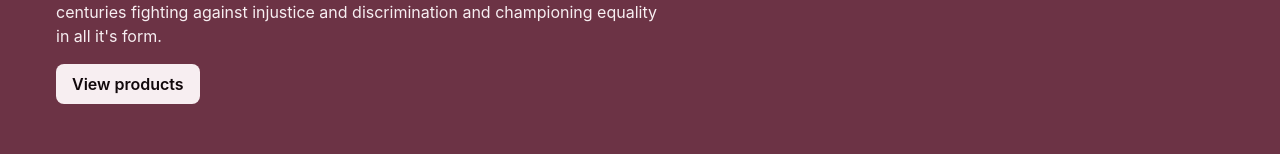
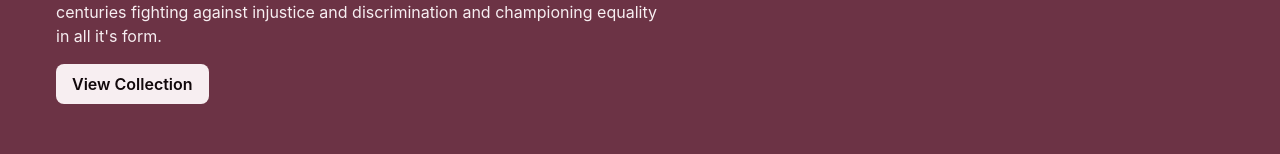
Before and after one commit to exuseric/atomella, a Next.js app: page / in a window 1280 px wide. Shown: the part 770-924 px from the top of the page. Built offline with nearby package versions, Linux system fonts and the light colour scheme.

Commit message:
fix data structure

```diff
--- a/components/FeaturedSection/index.js
+++ b/components/FeaturedSection/index.js
@@ -6,42 +6,48 @@ import productImage from '/assets/img/tee-transformed (1).png';
 
 const featured = {
   title: 'Unbowed',
+  slug: 'unbowed',
   description:
     "Celebrating the strength, resilience and determination of women across the centuries fighting against injustice and discrimination and championing equality in all it's form.",
-  callToAction: {
-    title: 'View products',
-    link: '/products/collection?collection=unbowed',
-  },
-  modelImage: {
-    title: 'model image',
-    slug: '/products/collection?collection=unbowed',
+  model: {
+    title: 'Model wearing unbowed t-shirt',
+    cover: {
       url: modelImage,
       alternativeText: 'model wearing atomella design',
     },
-  productImage: [
+  },
+  products: [
     {
-      title: 'product',
-      slug: 'products/collection/?collection=unbowed&type=t-shirt',
+      title: 'unbowed unisex t-shirt',
+      slug: 'unbowed-unisex-t-shirt',
+      cover: {
         url: productImage,
         alternativeText: 'product',
       },
+    },
     {
-      title: 'product',
-      slug: 'products/collection/?collection=unbowed&type=t-shirt',
+      title: 'unbowed unisex t-shirt',
+      slug: 'unbowed-unisex-t-shirt',
+      cover: {
         url: productImage,
         alternativeText: 'product',
       },
+    },
     {
-      title: 'product',
-      slug: 'products/collection/?collection=unbowed&type=t-shirt',
+      title: 'unbowed unisex t-shirt',
+      slug: 'unbowed-unisex-t-shirt',
+      cover: {
         url: productImage,
         alternativeText: 'product',
       },
+    },
     {
-      title: 'product',
-      slug: 'products/collection/?collection=unbowed&type=t-shirt',
+      title: 'unbowed unisex t-shirt',
+      slug: 'unbowed-unisex-t-shirt',
+      cover: {
         url: productImage,
         alternativeText: 'product',
+      },
     },
   ],
 };
@@ -54,44 +60,41 @@ export default function FeaturedSection() {
           <h2 className={s.header__title}>{featured.title}</h2>
           <p className={s.header__description}>{featured.description}</p>
         </div>
-        <Link href={featured.callToAction.link}>
-          <a className={`link ${s.header__link}`}>
-            {featured.callToAction.title}
-          </a>
+        <Link href={`/collection/${featured.slug}`}>
+          <a className={`link ${s.header__link}`}>View Collection</a>
         </Link>
       </header>
 
       <div className="container">
         <article className={s['product-grid']}>
-          <Link href={featured.modelImage.slug}>
+          <Link href={`/collection/${featured.slug}`}>
             <a className={`${s['product-card']} ${s['product-card--large']}`}>
               <Image
-                alt="model"
-                src={featured.modelImage.url}
+                src={featured.model.cover.url}
+                alt={featured.model.cover.alternativeText}
                 layout="fill"
                 objectFit="cover"
                 objectPosition="center"
               />
-              <span className="sr-only">{featured.modelImage.title}</span>
+              <span className="sr-only">{featured.model.title}</span>
             </a>
           </Link>
-          {featured.productImage.map((img, idx) => (
+          {featured.products.map((product, idx) => (
             <Link
-              href={img.slug}
+              href={`/product/${product.slug}`}
               key={idx}>
               <a className={`${s['product-card']} ${s['product-card--small']}`}>
                 <Image
-                  alt={img.alternativeText}
-                  src={img.url}
+                  alt={product.cover.alternativeText}
+                  src={product.cover.url}
                   layout="fill"
                   objectFit="cover"
                   objectPosition="center"
                 />
-                <span className="sr-only">{img.title}</span>
+                <span className="sr-only">{product.title}</span>
               </a>
             </Link>
           ))}
-          <div className={s['product-grid--secondary']}></div>
         </article>
       </div>
     </section>
```
Lines whose indentation alone changed are shown as unchanged.
